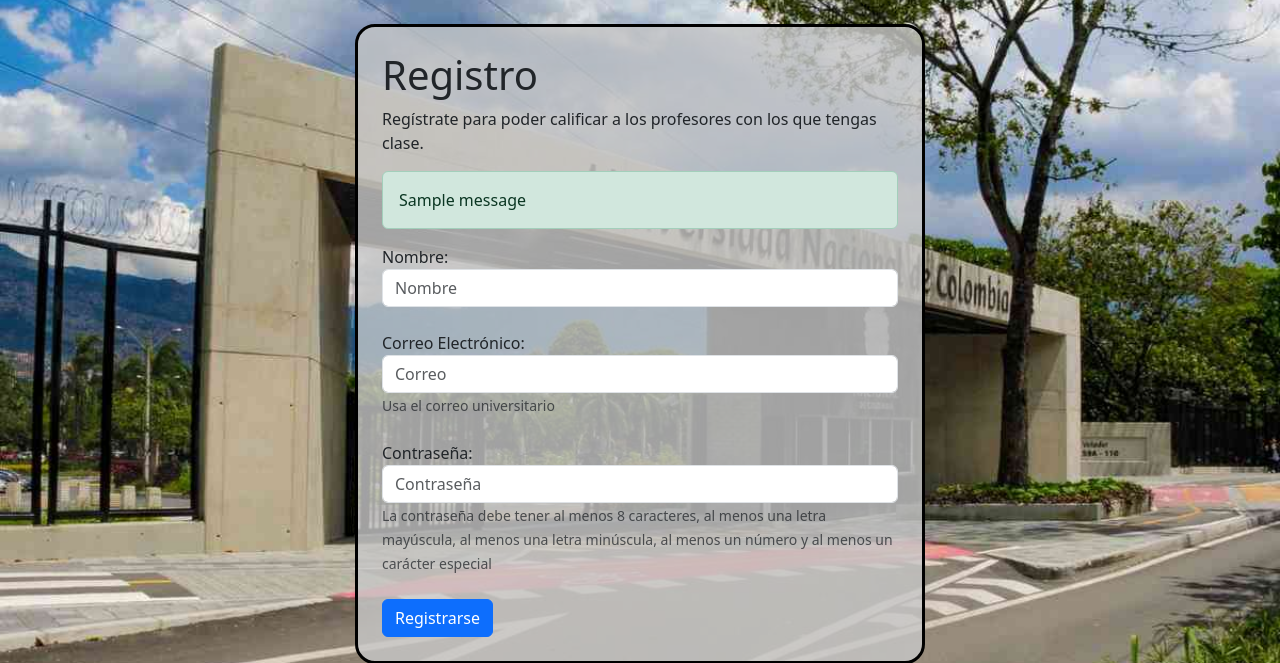
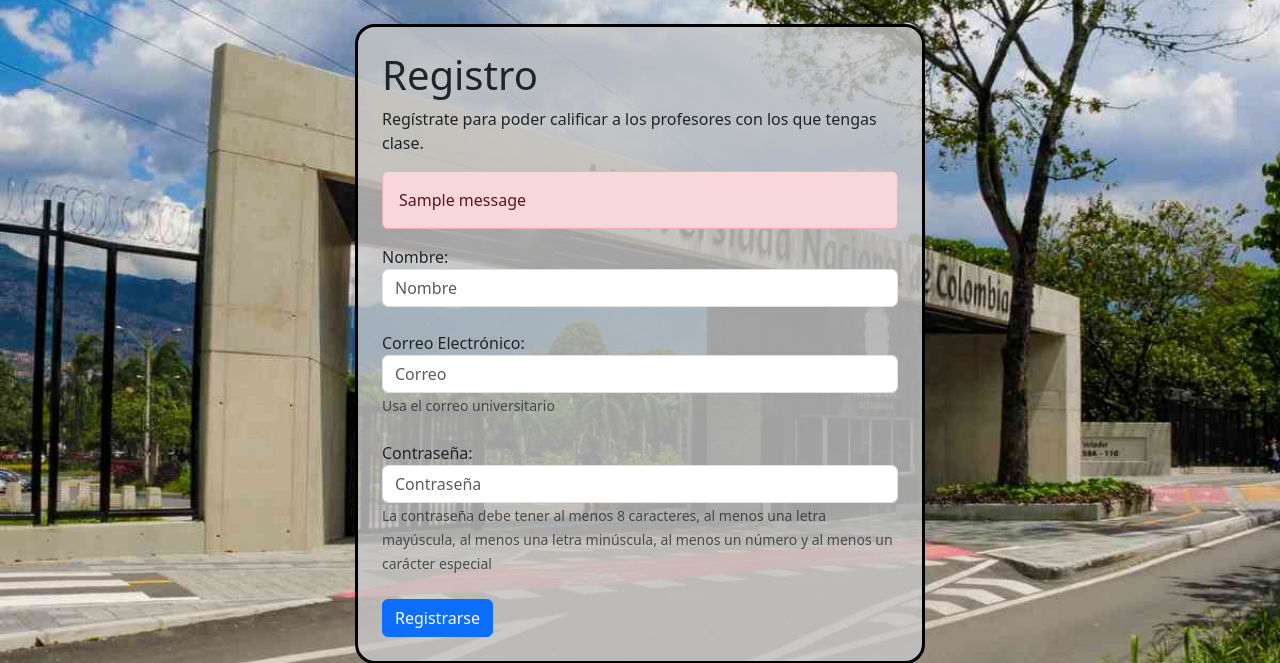
Before and after one commit to solayap2601/ppi_08, a Django app: page /registro/ in a window 1280 px wide. Shown: the part 56-719 px from the top of the page. Run offline with Django 4.2, Linux system fonts and the light colour scheme; one stand-in notice (Sample message) is shown; some libraries are stand-ins or nearby versions.

Commit message:
correciones pequeñas

```diff
--- a/tuProfe/tuProfe/templates/register.html
+++ b/tuProfe/tuProfe/templates/register.html
@@ -35,7 +35,7 @@
       <p>Regístrate para poder calificar a los profesores con los que tengas clase.</p>
       {% if messages %}
         {% for message in messages %}
-          <div class="alert alert-{{ message.tags }}">{{ message }}</div>
+          <div class="alert alert-danger">{{ message }}</div>
         {% endfor %}
       {% endif %}
       <form method="POST" action="{% url 'registro' %}">
--- a/tuProfe/tuProfe_app/views.py
+++ b/tuProfe/tuProfe_app/views.py
@@ -138,7 +138,7 @@ def docente(request, id_docente,id_materia, pagina):
     	manejo_tema = manejo_tema/calificaciones.count()
 
     comentarios = Comentario.objects.filter(docente_id = id_docente, materia_id = id_materia)
-    max_pag =math.floor(comentarios.count()/3)
+    max_pag =math.ceil(comentarios.count()/3)
     if max_pag == 0:
     	max_pag = 1
     indice = (pagina-1)*3
```
Also changed, not shown: tuProfe/db.sqlite3.
